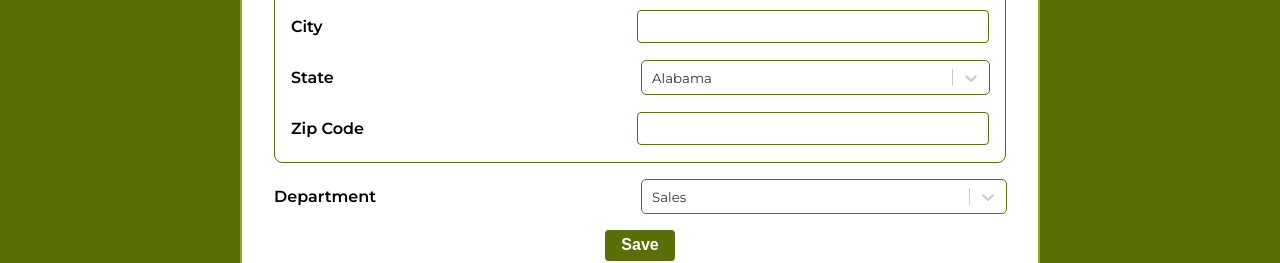
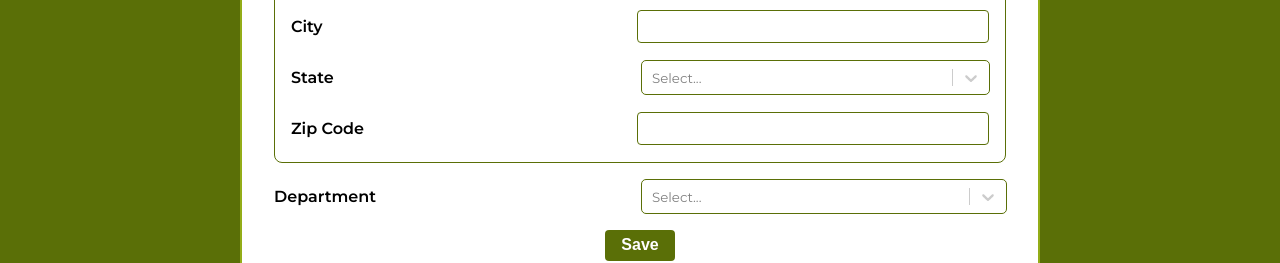
Before and after one commit to glg-dev/hrnet, a React (Create React App) app: page / in a window 1280 px wide. Shown: the part 496-759 px from the top of the page. Built offline with nearby package versions, Linux system fonts and the light colour scheme.

Commit message:
bug fixing

```diff
--- a/src/components/CreateForm.jsx
+++ b/src/components/CreateForm.jsx
@@ -6,6 +6,7 @@ import { statesList } from '../datas/statesList';
 import { addInList } from '../feature/employeeSlice';
 import Calendar from './DatePicker';
 import DropdownMenu from './DropdownMenu';
+import Modal from './Modal/Modal';
 
 const CreateForm = () => {
 
@@ -18,9 +19,10 @@ const CreateForm = () => {
   const [startDate, setStartDate] = useState(date.toLocaleDateString("fr-FR"))
   const [street, setStreet] = useState('')
   const [city, setCity] = useState('')
-  const [selectedState, setSelectedState] = useState(statesList[0].value)
+  const [selectedState, setSelectedState] = useState(statesList[0])
   const [zipCode, setZipCode] = useState('')
-  const [selectedDepartment, setSelectedDepartment] = useState(departmentsList[0].value)
+  const [selectedDepartment, setSelectedDepartment] = useState(departmentsList[0])
+  const [isSubmitted, setIsSubmitted] = useState(false)
 
   let id = 1
   const employees = useSelector(state => state?.employee.employeesList)
@@ -41,13 +43,28 @@ const CreateForm = () => {
     selectedDepartment
   }
 
+  function resetInputs() {
+    setFirstname('')
+    setLastname('')
+    setBirthDate(date.toLocaleDateString("fr-FR"))
+    setStartDate(date.toLocaleDateString("fr-FR"))
+    setStreet('')
+    setCity('')
+    setSelectedState(statesList[0])
+    setZipCode('')
+    setSelectedDepartment(departmentsList[0])
+  }
+
   function submitForm(e) {
     e.preventDefault()
     dispatch(addInList(newEmployee))
+    resetInputs()
+    setIsSubmitted(true)
   }
 
 
   return (
+    <>
       <form onSubmit={submitForm}>
         <section className='firstname'>
           <label htmlFor="firstname">First Name</label>
@@ -56,6 +73,7 @@ const CreateForm = () => {
             name="firstname"
             id="firstname"
             onChange={(e)=> setFirstname(e.target.value)}
+            value={firstname}
             required
           />
         </section>
@@ -67,6 +85,7 @@ const CreateForm = () => {
             name="lastname"
             id="lastname"
             onChange={(e) => setLastname(e.target.value)}
+            value={lastname}
             required
           />
         </section>
@@ -90,6 +109,7 @@ const CreateForm = () => {
               name='street'
               id='street'
               onChange={(e) => setStreet(e.target.value)}
+              value={street}
               required
             />
           </section>
@@ -100,6 +120,7 @@ const CreateForm = () => {
               name='city'
               id='city'
               onChange={(e) => setCity(e.target.value)}
+              value={city}
               required
             />
           </section>
@@ -107,7 +128,7 @@ const CreateForm = () => {
             <label htmlFor="state">State</label>
             <DropdownMenu
               options={statesList}
-            selected={statesList[0]}
+              selected={selectedState}
               setInput={setSelectedState}
             />
           </section>
@@ -118,6 +139,7 @@ const CreateForm = () => {
               name="zip-code"
               id="zip-code"
               onChange={(e) => setZipCode(e.target.value)}
+              value={zipCode}
               required
             />
           </section>
@@ -127,13 +149,19 @@ const CreateForm = () => {
           <label htmlFor="deparment">Department</label>
           <DropdownMenu
             options={departmentsList}
-          selected={departmentsList[0]}
+            selected={selectedDepartment}
             setInput={setSelectedDepartment}
           />
         </section>
 
         <button type="submit" className='save-button'>Save</button>
       </form>
+      {
+        isSubmitted && (
+          <Modal />
+        )
+      }
+    </>
   );
 };
 
--- a/src/components/DatePicker.jsx
+++ b/src/components/DatePicker.jsx
@@ -11,7 +11,6 @@ const Calendar = ({ setInputDate }) => {
   function handleChange(e) {
     setDisplayedDate(e)
     setInputDate(e?.toLocaleDateString("fr-FR"))
-    console.log(e);
   }
 
   return (
--- a/src/components/DropdownMenu.jsx
+++ b/src/components/DropdownMenu.jsx
@@ -39,12 +39,15 @@ const DropdownMenu = ({ options, selected, setInput }) => {
     setInput(e.value)
   }
 
+  // console.log(selected);
+
   return (
     <Select
       options={options}
-      defaultValue={selected}
+      value={selected.value}
       styles={customStyles}
       onChange={(e) => handleChange(e)}
+
     />
   );
 };
--- a/src/components/Table.jsx
+++ b/src/components/Table.jsx
@@ -96,7 +96,6 @@ const Table = () => {
   })
 
   function handleDelete(id) {
-    console.log(employees[id]);
     dispatch(removeEmployee(employees[id]))
   }
 
@@ -104,7 +103,6 @@ const Table = () => {
     setData([...employees])
   }, [employees])
 
-  console.log(employees);
 
   return !employees.length ? (
         <div className='no-employees'>
--- a/src/styles/base/typography.scss
+++ b/src/styles/base/typography.scss
@@ -49,5 +49,12 @@ table {
       color: #FFF;
     }
   }
+}
 
+.no-employees a {
+  font-weight: 600;
+  color: $primary;
+  &:hover {
+    text-decoration: underline;
+  }
 }
--- a/src/styles/components/_table.scss
+++ b/src/styles/components/_table.scss
@@ -1,4 +1,8 @@
 .table__container {
+  display: flex;
+  flex-direction: column;
+  justify-content: center;
+  align-items: center;
   min-width: 800px;
   width: 100%;
   overflow-x: auto;
@@ -28,8 +32,5 @@ table {
   gap: 2rem;
   a {
     cursor: pointer;
-    &:hover {
-      text-decoration: underline;
-    }
   }
 }
--- a/src/styles/pages/_createEmployee.scss
+++ b/src/styles/pages/_createEmployee.scss
@@ -1,4 +1,5 @@
 .create-employee {
+  max-width: 800px;
   .header {
     display: flex;
     justify-content: space-between;
--- a/src/styles/settings.scss
+++ b/src/styles/settings.scss
@@ -28,6 +28,5 @@ main {
   border-radius: 1rem;
   padding: 2rem;
   width: 100%;
-  max-width: 800px;
-  overflow: hidden;
+  // max-width: 800px;
 }
```
Lines whose indentation alone changed are shown as unchanged.
